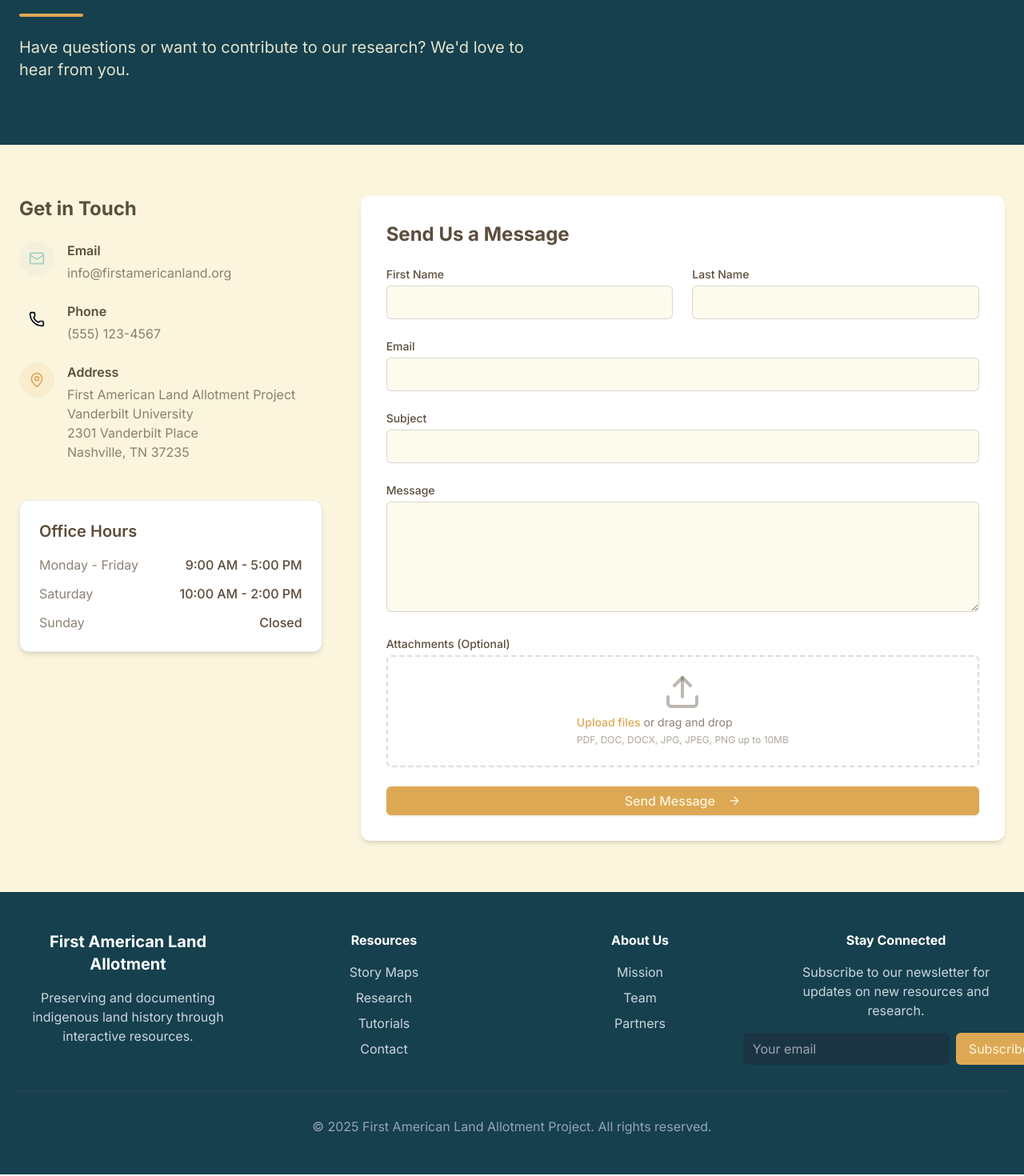
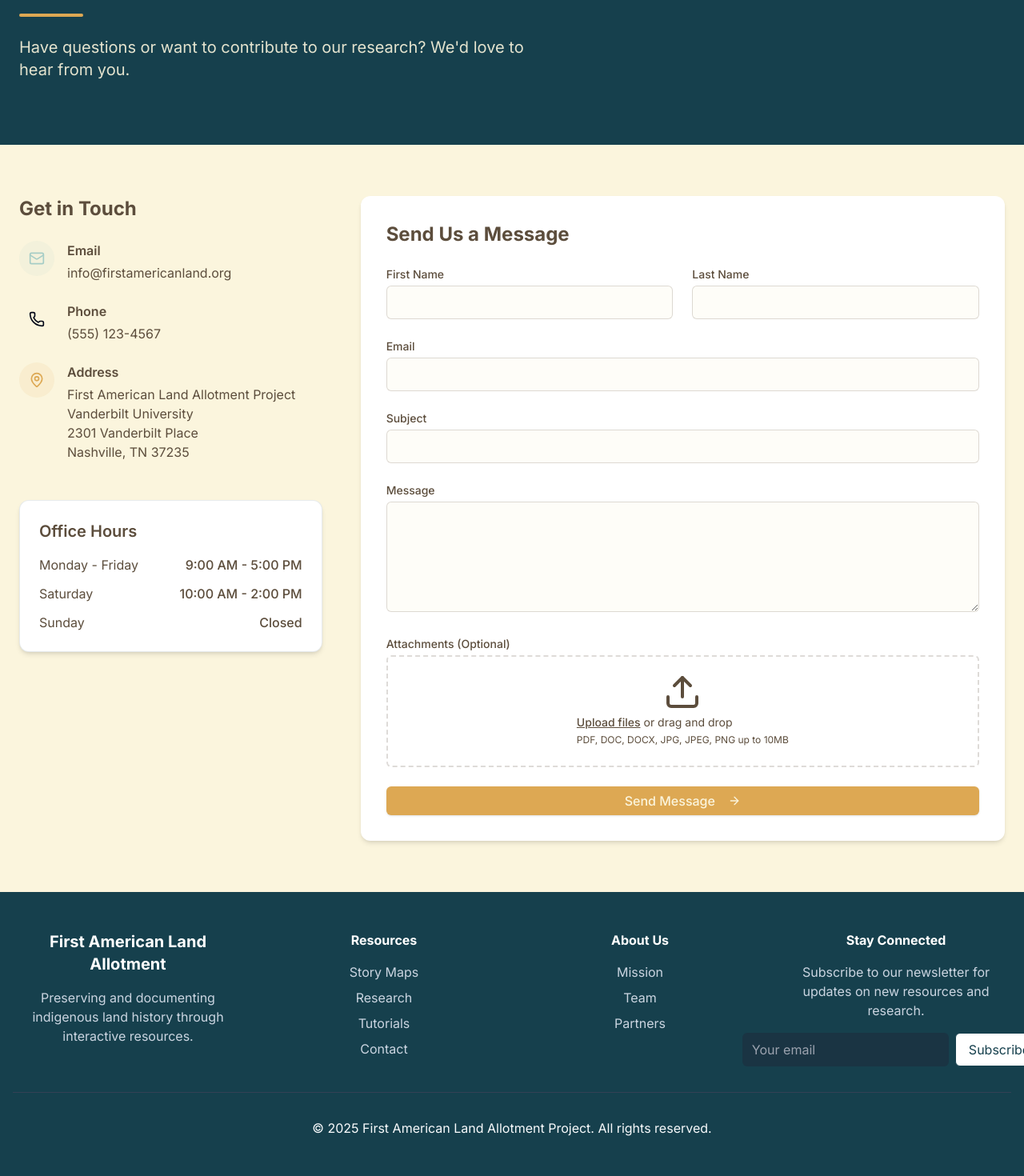
Before and after one commit to antcoop-vu/first-american-land-allotment, a Next.js app: page /contact in a window 1280 px wide. Shown: the part 207-1677 px from the top of the page at 80% size. Built offline with nearby package versions, Linux system fonts and the light colour scheme.

Commit message:
updated text size and colors to address WCAG accessibility contrast issues

```diff
--- a/app/contact/page.tsx
+++ b/app/contact/page.tsx
@@ -77,7 +77,7 @@ export default function ContactPage() {
                   </div>
                   <div>
                     <h3 className="font-semibold mb-1 text-earth">Email</h3>
-                    <p className="text-earth/70">info@firstamericanland.org</p>
+                    <p className="text-earth">info@firstamericanland.org</p>
                   </div>
                 </div>
 
@@ -87,7 +87,7 @@ export default function ContactPage() {
                   </div>
                   <div>
                     <h3 className="font-semibold mb-1 text-earth">Phone</h3>
-                    <p className="text-earth/70">(555) 123-4567</p>
+                    <p className="text-earth">(555) 123-4567</p>
                   </div>
                 </div>
 
@@ -97,7 +97,7 @@ export default function ContactPage() {
                   </div>
                   <div>
                     <h3 className="font-semibold mb-1 text-earth">Address</h3>
-                    <p className="text-earth/70">
+                    <p className="text-earth">
                       First American Land Allotment Project
                       <br />
                       Vanderbilt University
@@ -116,19 +116,19 @@ export default function ContactPage() {
                 </h3>
                 <ul className="space-y-3">
                   <li className="flex justify-between">
-                    <span className="text-earth/70">Monday - Friday</span>
+                    <span className="text-earth">Monday - Friday</span>
                     <span className="font-medium text-earth">
                       9:00 AM - 5:00 PM
                     </span>
                   </li>
                   <li className="flex justify-between">
-                    <span className="text-earth/70">Saturday</span>
+                    <span className="text-earth">Saturday</span>
                     <span className="font-medium text-earth">
                       10:00 AM - 2:00 PM
                     </span>
                   </li>
                   <li className="flex justify-between">
-                    <span className="text-earth/70">Sunday</span>
+                    <span className="text-earth">Sunday</span>
                     <span className="font-medium text-earth">Closed</span>
                   </li>
                 </ul>
@@ -155,7 +155,7 @@ export default function ContactPage() {
                         <input
                           type="text"
                           id="firstName"
-                          className="w-full px-4 py-2 border border-earth/20 rounded-md focus:outline-none focus:ring-2 focus:ring-accent/50 text-earth bg-muted/50"
+                          className="w-full px-4 py-2 border border-earth/20 rounded-md focus:outline-none focus:ring-2 focus:ring-accent/50 text-earth bg-muted/20"
                           required
                         />
                       </div>
@@ -169,7 +169,7 @@ export default function ContactPage() {
                         <input
                           type="text"
                           id="lastName"
-                          className="w-full px-4 py-2 border border-earth/20 rounded-md focus:outline-none focus:ring-2 focus:ring-accent/50 text-earth bg-muted/50"
+                          className="w-full px-4 py-2 border border-earth/20 rounded-md focus:outline-none focus:ring-2 focus:ring-accent/50 text-earth bg-muted/20"
                           required
                         />
                       </div>
@@ -185,7 +185,7 @@ export default function ContactPage() {
                       <input
                         type="email"
                         id="email"
-                        className="w-full px-4 py-2 border border-earth/20 rounded-md focus:outline-none focus:ring-2 focus:ring-accent/50 text-earth bg-muted/50"
+                        className="w-full px-4 py-2 border border-earth/20 rounded-md focus:outline-none focus:ring-2 focus:ring-accent/50 text-earth bg-muted/20"
                         required
                       />
                     </div>
@@ -200,7 +200,7 @@ export default function ContactPage() {
                       <input
                         type="text"
                         id="subject"
-                        className="w-full px-4 py-2 border border-earth/20 rounded-md focus:outline-none focus:ring-2 focus:ring-accent/50 text-earth bg-muted/50"
+                        className="w-full px-4 py-2 border border-earth/20 rounded-md focus:outline-none focus:ring-2 focus:ring-accent/50 text-earth bg-muted/20"
                         required
                       />
                     </div>
@@ -215,7 +215,7 @@ export default function ContactPage() {
                       <textarea
                         id="message"
                         rows={5}
-                        className="w-full px-4 py-2 border border-earth/20 rounded-md focus:outline-none focus:ring-2 focus:ring-accent/50 text-earth bg-muted/50"
+                        className="w-full px-4 py-2 border border-earth/20 rounded-md focus:outline-none focus:ring-2 focus:ring-accent/50 text-earth bg-muted/20"
                         required
                       ></textarea>
                     </div>
@@ -225,13 +225,13 @@ export default function ContactPage() {
                       <label className="block text-sm font-medium text-earth mb-1">
                         Attachments (Optional)
                       </label>
-                      <div className="mt-1 flex justify-center px-6 pt-5 pb-6 border-2 border-earth/20 border-dashed rounded-md hover:bg-muted/50 transition-colors">
+                      <div className="mt-1 flex justify-center px-6 pt-5 pb-6 border-2 border-earth/20 border-dashed rounded-md hover:bg-muted/20 transition-colors">
                         <div className="space-y-1 text-center">
-                          <Upload className="mx-auto h-12 w-12 text-earth/40" />
-                          <div className="flex text-sm text-earth/70">
+                          <Upload className="mx-auto h-12 w-12 text-earth" />
+                          <div className="flex text-sm text-earth">
                             <label
                               htmlFor="file-upload"
-                              className="relative cursor-pointer bg-white rounded-md font-medium text-accent hover:text-accent/80"
+                              className="relative cursor-pointer bg-white rounded-md font-medium text-earth hover:text-earth/80 underline"
                             >
                               <span>Upload files</span>
                               <input
@@ -246,7 +246,7 @@ export default function ContactPage() {
                             </label>
                             <p className="pl-1">or drag and drop</p>
                           </div>
-                          <p className="text-xs text-earth/50">
+                          <p className="text-xs text-earth">
                             PDF, DOC, DOCX, JPG, JPEG, PNG up to 10MB
                           </p>
                         </div>
--- a/app/research/page.tsx
+++ b/app/research/page.tsx
@@ -87,12 +87,12 @@ export default function ResearchPage() {
                 <h3 className="text-xl font-bold mb-2 text-earth">
                   Dawes Rolls Collection
                 </h3>
-                <p className="text-earth/80 mb-4">
+                <p className="text-earth mb-4">
                   Comprehensive digital archive of the Dawes Rolls, the official
                   census of the Five Civilized Tribes used to allocate land
                   during the allotment era.
                 </p>
-                <div className="flex items-center text-sm text-earth/60 mb-4">
+                <div className="flex items-center text-sm text-earth mb-4">
                   <Database className="w-4 h-4 mr-1" />
                   <span>112,476 records</span>
                 </div>
@@ -120,12 +120,12 @@ export default function ResearchPage() {
                 <h3 className="text-xl font-bold mb-2 text-earth">
                   Tribal Territory Maps
                 </h3>
-                <p className="text-earth/80 mb-4">
+                <p className="text-earth mb-4">
                   Historical cartographic collection showing changing tribal
                   territories over time, from pre-removal boundaries through
                   reservation creation and allotment periods.
                 </p>
-                <div className="flex items-center text-sm text-earth/60 mb-4">
+                <div className="flex items-center text-sm text-earth mb-4">
                   <Map className="w-4 h-4 mr-1" />
                   <span>4,872 maps</span>
                 </div>
--- a/components/footer.tsx
+++ b/components/footer.tsx
@@ -89,13 +89,13 @@ export default function Footer() {
                 placeholder="Your email"
                 className="px-3 py-2 bg-slate-800/50 text-white rounded-md focus:outline-none"
               />
-              <button className="px-4 mx-2 py-2 bg-accent hover:bg-accent/50 text-muted rounded-md">
+              <button className="px-4 mx-2 py-2 border bg-white border-teal hover:bg-accent text-teal hover:text-white rounded-md">
                 Subscribe
               </button>
             </div>
           </div>
         </div>
-        <div className="border-t border-slate-700 mt-8 pt-8 text-center text-slate-400">
+        <div className="border-t border-slate-700 mt-8 pt-8 text-center text-slate-50">
           <p>
             © {new Date().getFullYear()} First American Land Allotment Project.
             All rights reserved.
--- a/tailwind.config.js
+++ b/tailwind.config.js
@@ -18,6 +18,7 @@ module.exports = {
     },
     extend: {
       colors: {
+        lightCream: "#FFFCF0",
         cream: "#FBF5DD",
         sage: "#A6CDC6",
         teal: "#16404D",
```
Also changed, not shown: app/data/page.tsx (+6 -6 lines).
